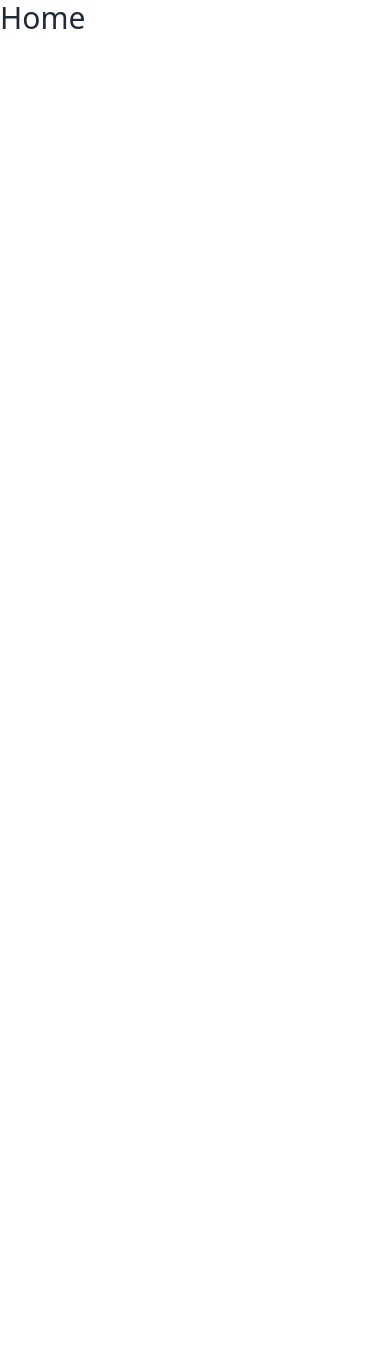
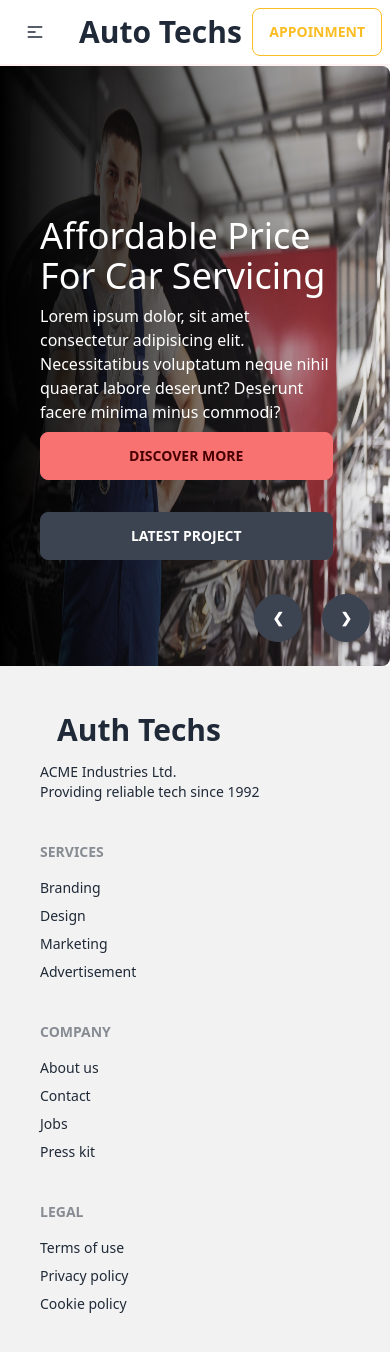
Before and after one commit to hasankarim18/auto-techs, a React (Vite) app: page / in a window 390 px wide. Before the commit the page ends 844 px from the top, so only its background shows below. Built offline with nearby package versions, Linux system fonts and the light colour scheme.

Commit message:
banner added in home page

```diff
--- a/src/Layout/MainLayout.jsx
+++ b/src/Layout/MainLayout.jsx
@@ -1,10 +1,14 @@
 
 import { Outlet } from 'react-router-dom';
+import Footer from '../Pages/Shared/Footer';
+import Navbar from '../Pages/Shared/Navbar/Navbar';
 
 const MainLayout = () => {
     return (
         <>
+          <Navbar />
           <Outlet />
+          <Footer />
         </>
     );
 };
--- /dev/null
+++ b/src/Pages/Home/Banner/Banner.jsx
@@ -0,0 +1,53 @@
+import img1 from '../../../assets/images/banner/1.jpg';
+import img2 from '../../../assets/images/banner/2.jpg';
+import img3 from '../../../assets/images/banner/3.jpg';
+import img4 from '../../../assets/images/banner/4.jpg';
+import img5 from '../../../assets/images/banner/5.jpg';
+import img6 from '../../../assets/images/banner/6.jpg';
+import SliderBtn from './SliderBtn';
+
+const Banner = () => {
+    return (
+      <div style={{ height: "600px" }} className="carousel w-full ">
+        <div id="slide1" className="carousel-item relative w-full">
+          <img src={img1} className="w-full rounded-lg" />
+          <div className="backgrop absolute w-full h-full left-0 top-0 z-0 from-black to-transparent bg-gradient-to-r "></div>
+          <div className="absolute top-1/4 left-10 w-3/4 md:w-1/2 lg:w-1/3 text-white z-10">
+            <h2 className="lg:text-6xl md:text-5xl text-4xl mb-2">Affordable Price For Car Servicing</h2>
+            <p className="mb-2">
+              Lorem ipsum dolor, sit amet consectetur adipisicing elit.
+              Necessitatibus voluptatum neque nihil quaerat labore deserunt?
+              Deserunt facere minima minus commodi?
+            </p>
+            <div className="flex flex-col sm:flex-row gap-8">
+              <button className="btn btn-error">Discover More</button>
+              <button className="btn">Latest Project</button>
+            </div>
+          </div>
+          <SliderBtn next={2} pre={6} />
+        </div>
+        <div id="slide2" className="carousel-item relative w-full">
+          <img src={img2} className="w-full" />
+          <SliderBtn next={3} pre={1} />
+        </div>
+        <div id="slide3" className="carousel-item relative w-full">
+          <img src={img3} className="w-full" />
+          <SliderBtn next={4} pre={2} />
+        </div>
+        <div id="slide4" className="carousel-item relative w-full">
+          <img src={img4} className="w-full" />
+          <SliderBtn next={5} pre={3} />
+        </div>
+        <div id="slide5" className="carousel-item relative w-full">
+          <img src={img5} className="w-full" />
+          <SliderBtn next={6} pre={4} />
+        </div>
+        <div id="slide6" className="carousel-item relative w-full">
+          <img src={img6} className="w-full" />
+          <SliderBtn next={1} pre={5} />
+        </div>
+      </div>
+    );
+};
+
+export default Banner;
--- /dev/null
+++ b/src/Pages/Home/Banner/SliderBtn.jsx
@@ -0,0 +1,17 @@
+
+
+
+const SliderBtn = ({next, pre}) => {
+    return (
+      <div className="absolute flex justify-end transform -translate-y-1/2 left-5 right-5 bottom-0">
+        <a href={`#slide${pre}`} className="btn btn-circle ml-5">
+          ❮
+        </a>
+        <a href={`#slide${next}`} className="btn btn-circle ml-5">
+          ❯
+        </a>
+      </div>
+    );
+};
+
+export default SliderBtn;
--- a/src/Pages/Home/Home.jsx
+++ b/src/Pages/Home/Home.jsx
@@ -1,11 +1,12 @@
 import useTitle from "../../hooks/useTitle";
+import Banner from "./Banner/Banner";
 
 
 const Home = () => {
     useTitle("Home");
     return (
         <div>
-            <h2 className="text-3xl">Home</h2>
+           <Banner />
         </div>
     );
 };
--- /dev/null
+++ b/src/Pages/Shared/Footer.jsx
@@ -0,0 +1,42 @@
+import { Link } from "react-router-dom";
+
+
+const Footer = () => {
+    return (
+      <footer className="footer p-10 bg-base-200 text-base-content">
+        <div>
+          <Link to="/" className="btn btn-ghost normal-case text-3xl">
+            {" "}
+            Auth Techs{" "}
+          </Link>
+          <p>
+            ACME Industries Ltd.
+            <br />
+            Providing reliable tech since 1992
+          </p>
+        </div>
+        <div>
+          <span className="footer-title">Services</span>
+          <a className="link link-hover">Branding</a>
+          <a className="link link-hover">Design</a>
+          <a className="link link-hover">Marketing</a>
+          <a className="link link-hover">Advertisement</a>
+        </div>
+        <div>
+          <span className="footer-title">Company</span>
+          <a className="link link-hover">About us</a>
+          <a className="link link-hover">Contact</a>
+          <a className="link link-hover">Jobs</a>
+          <a className="link link-hover">Press kit</a>
+        </div>
+        <div>
+          <span className="footer-title">Legal</span>
+          <a className="link link-hover">Terms of use</a>
+          <a className="link link-hover">Privacy policy</a>
+          <a className="link link-hover">Cookie policy</a>
+        </div>
+      </footer>
+    );
+};
+
+export default Footer;
--- /dev/null
+++ b/src/Pages/Shared/Navbar/Navbar.jsx
@@ -0,0 +1,60 @@
+import { Link, NavLink } from "react-router-dom";
+
+
+const Navbar = () => {
+
+  const navItems = (
+    <>
+      <li><NavLink to="/about">Home </NavLink></li>
+      <li><NavLink to="/about">About </NavLink></li>
+      <li><NavLink to="/about">Item 3 </NavLink></li>
+    </>
+  );
+
+    return (
+      <div className="navbar bg-base-100 border-b-red-50 border-b-2 ">
+        <div className="navbar-start">
+          {/* mobile menu */}
+          <div className="dropdown">
+            <label tabIndex={0} className="btn btn-ghost lg:hidden">
+              <svg
+                xmlns="http://www.w3.org/2000/svg"
+                className="h-5 w-5"
+                fill="none"
+                viewBox="0 0 24 24"
+                stroke="currentColor"
+              >
+                <path
+                  strokeLinecap="round"
+                  strokeLinejoin="round"
+                  strokeWidth="2"
+                  d="M4 6h16M4 12h8m-8 6h16"
+                />
+              </svg>
+            </label>
+            <ul
+              tabIndex={0}
+              className="menu menu-compact dropdown-content mt-3 p-2 shadow bg-base-100 rounded-box w-52"
+            >
+              {navItems}
+            </ul>
+          </div>
+          {/* mobile menu end */}
+          {/* logo */}
+          <Link to="/" className="btn btn-ghost normal-case text-3xl">
+            Auto Techs
+          </Link>
+        </div>
+        {/* deskto menu start */}
+        <div className="navbar-center hidden lg:flex">
+          <ul className="menu menu-horizontal px-1">{navItems}</ul>
+        </div>
+        {/* desktop menu end */}
+        <div className="navbar-end">
+          <a className="btn btn-outline btn-warning">Appoinment</a>
+        </div>
+      </div>
+    );
+};
+
+export default Navbar;
--- a/src/main.jsx
+++ b/src/main.jsx
@@ -5,7 +5,9 @@ import './index.css'
 import router from './Routes/Routes.jsx';
 
 ReactDOM.createRoot(document.getElementById("root")).render(
-  <React.StrictMode>
-    <RouterProvider router={router} />
-  </React.StrictMode>
+  <div className="max-w-7xl mx-auto" >
+    <React.StrictMode>
+      <RouterProvider router={router} />
+    </React.StrictMode>
+  </div>
 );
```
Also changed, not shown: .eslintrc.cjs.
